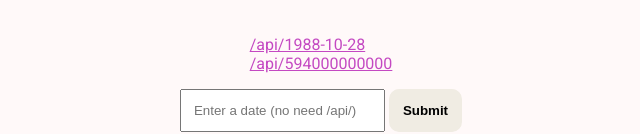
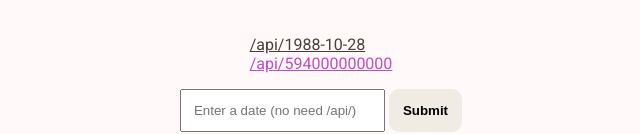
Before and after one commit to a-nasseur/timestamp, a website: page views/index.html in a window 1280 px wide. In both pictures the pointer is over the link "/api/1988-10-28". Shown: the part 419-553 px from the top of the page, without its empty margins (319-959 px from the left). Drawn offline with Linux system fonts and the light colour scheme.

Commit message:
styles update

```diff
--- a/public/styles.css
+++ b/public/styles.css
@@ -41,6 +41,11 @@ body {
 
 .header a {
     color: #C449C2;
+    transition: all .3s ease;
+}
+
+.header a:hover {
+    color: #4A403A;
 }
 
 .input input {
```
